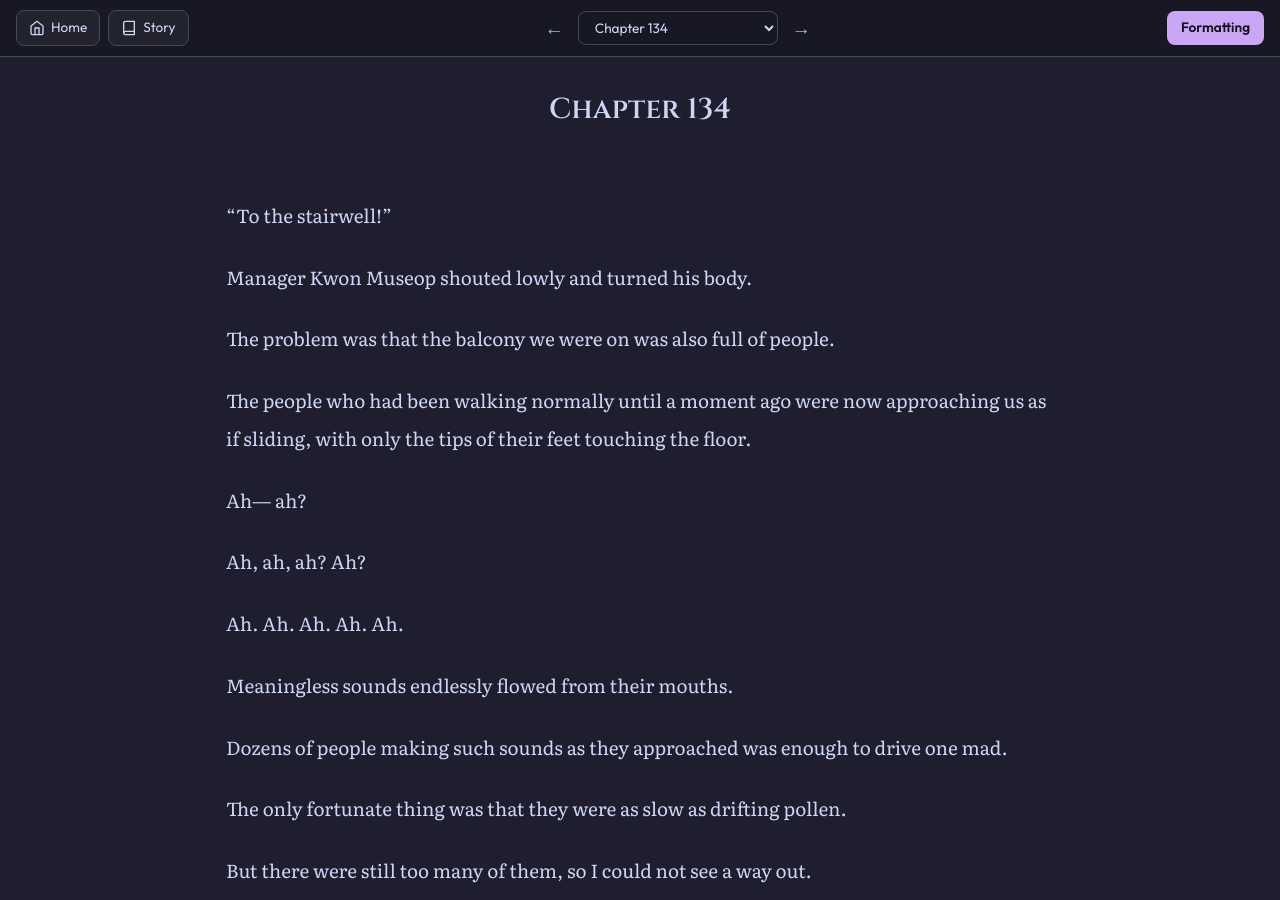
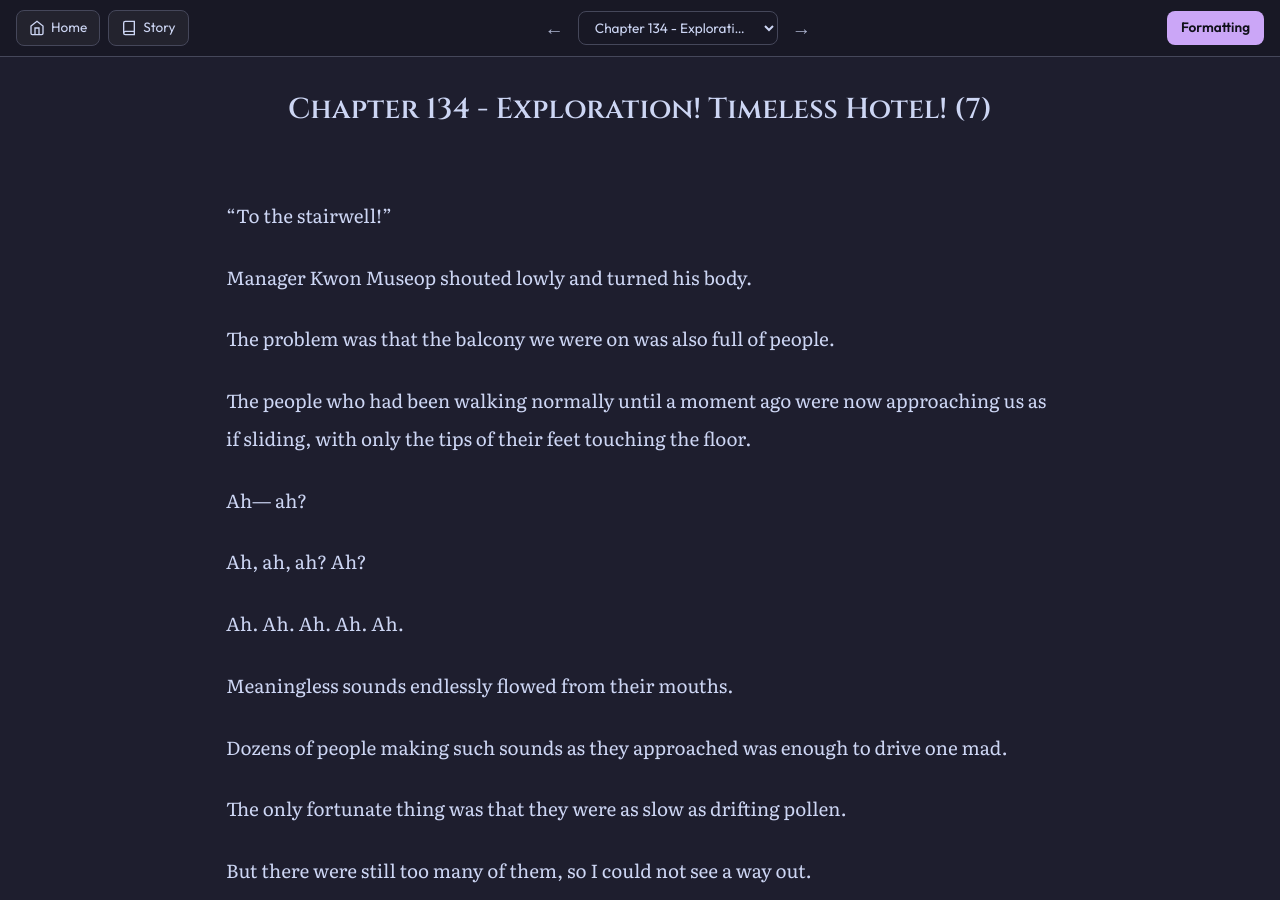
Before and after one commit to soleumn/soleumn.github.io, a Jekyll site: the page built from _chapters/esg/ch134.md, in a window 1280 px wide and 900 px high. Built offline with Jekyll 4.4.1, drawn with Linux system fonts in a browser that asks for light colours; comment, search, counter and statistics services are not loaded.

Commit message:
Update ch134.md

```diff
--- a/_chapters/esg/ch134.md
+++ b/_chapters/esg/ch134.md
@@ -1,5 +1,5 @@
 ---
-title: "Chapter 134"
+title: "Chapter 134 - Exploration! Timeless Hotel! (7)"
 categories: esg
 capitulo: 134
 ---
```
